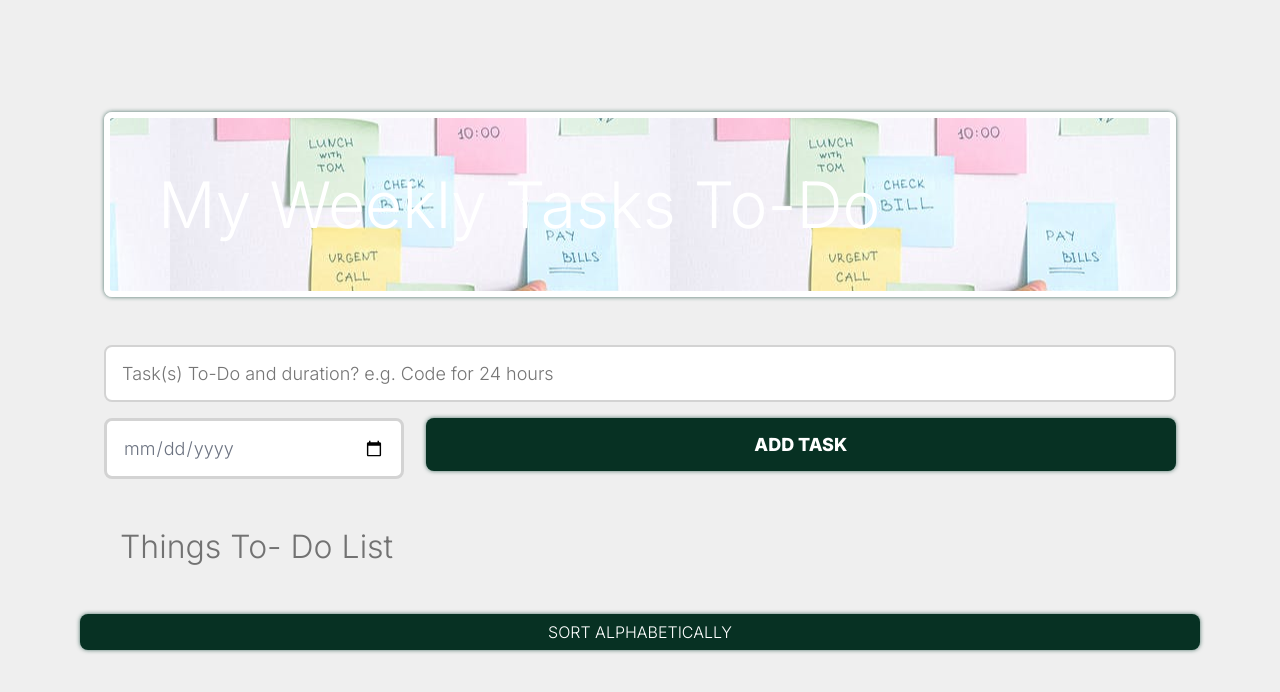
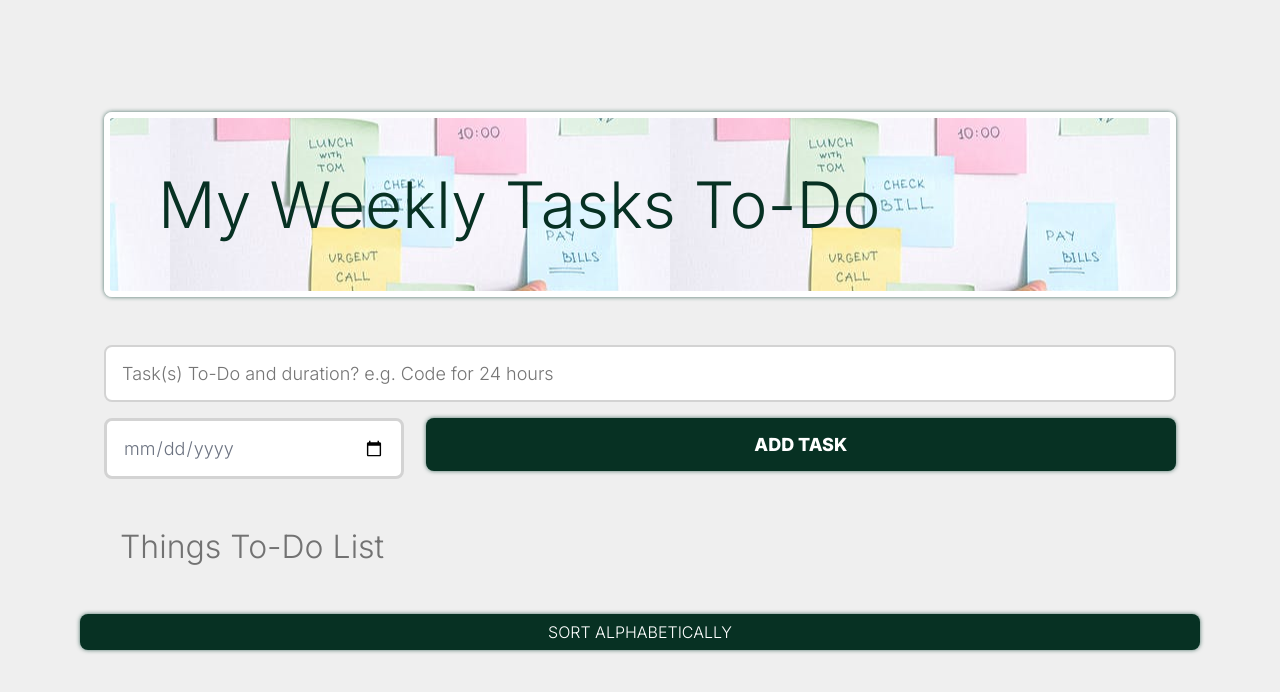
Before and after one commit to shakes224/CodeSpace-To-Do-App, a plain HTML site: page index.html in a window 1280 px wide. Drawn offline with Linux system fonts and the light colour scheme.

Commit message:
fixing my heading

```diff
--- a/stylesheet.css
+++ b/stylesheet.css
@@ -38,9 +38,8 @@ h1 {
     display: block;
     width: 100%;
     font-size: 4rem;
-    color:rgba(21, 73, 60, 0.75);
     padding: 3rem;
-    color: var(--white);
+    color: var(--green);
     border-radius: 0.5rem;
     box-shadow: var(--green-glow);
     margin-bottom: 1rem;
```
Also changed, not shown: index.html (+1 -1 lines).
